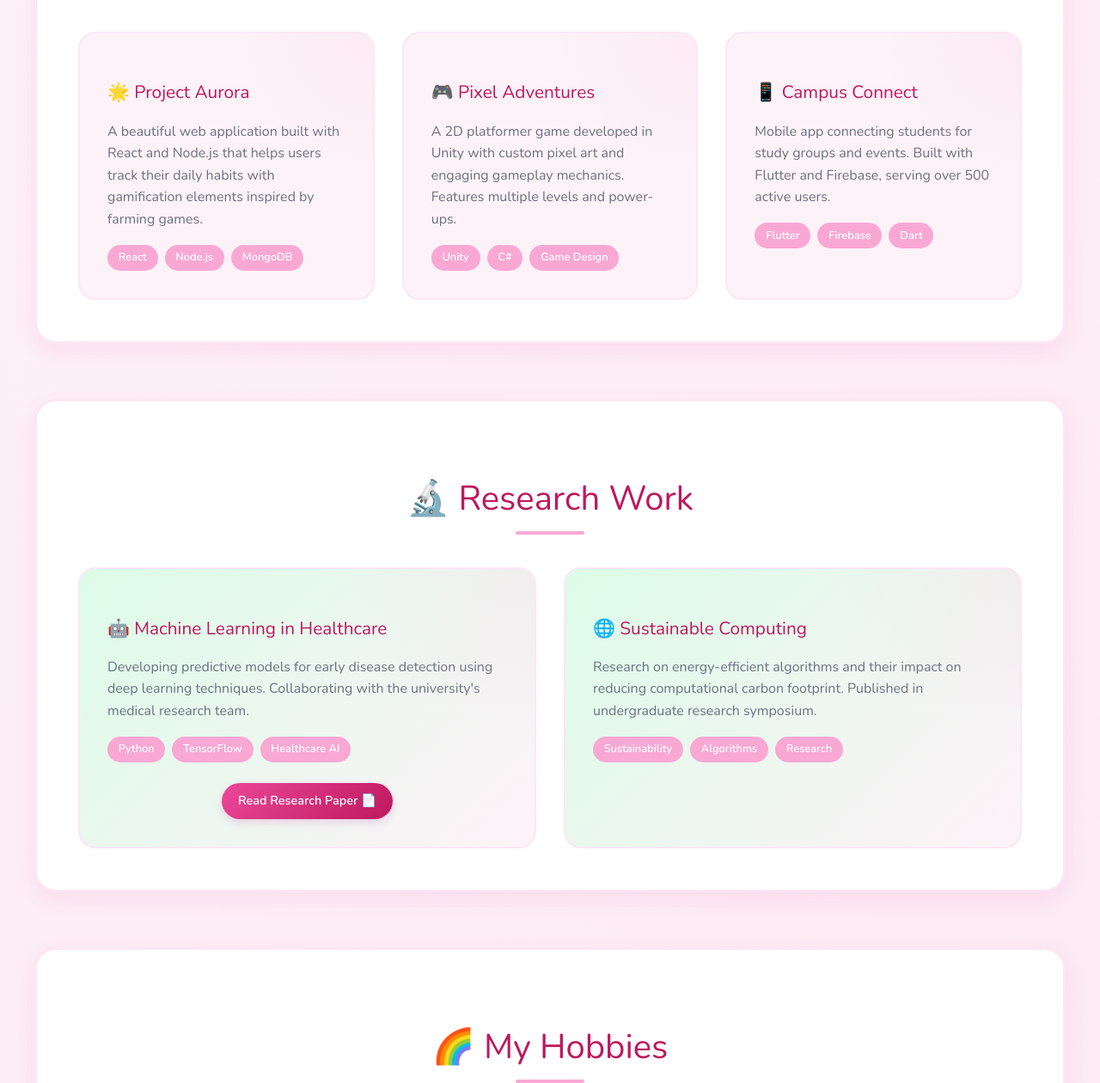
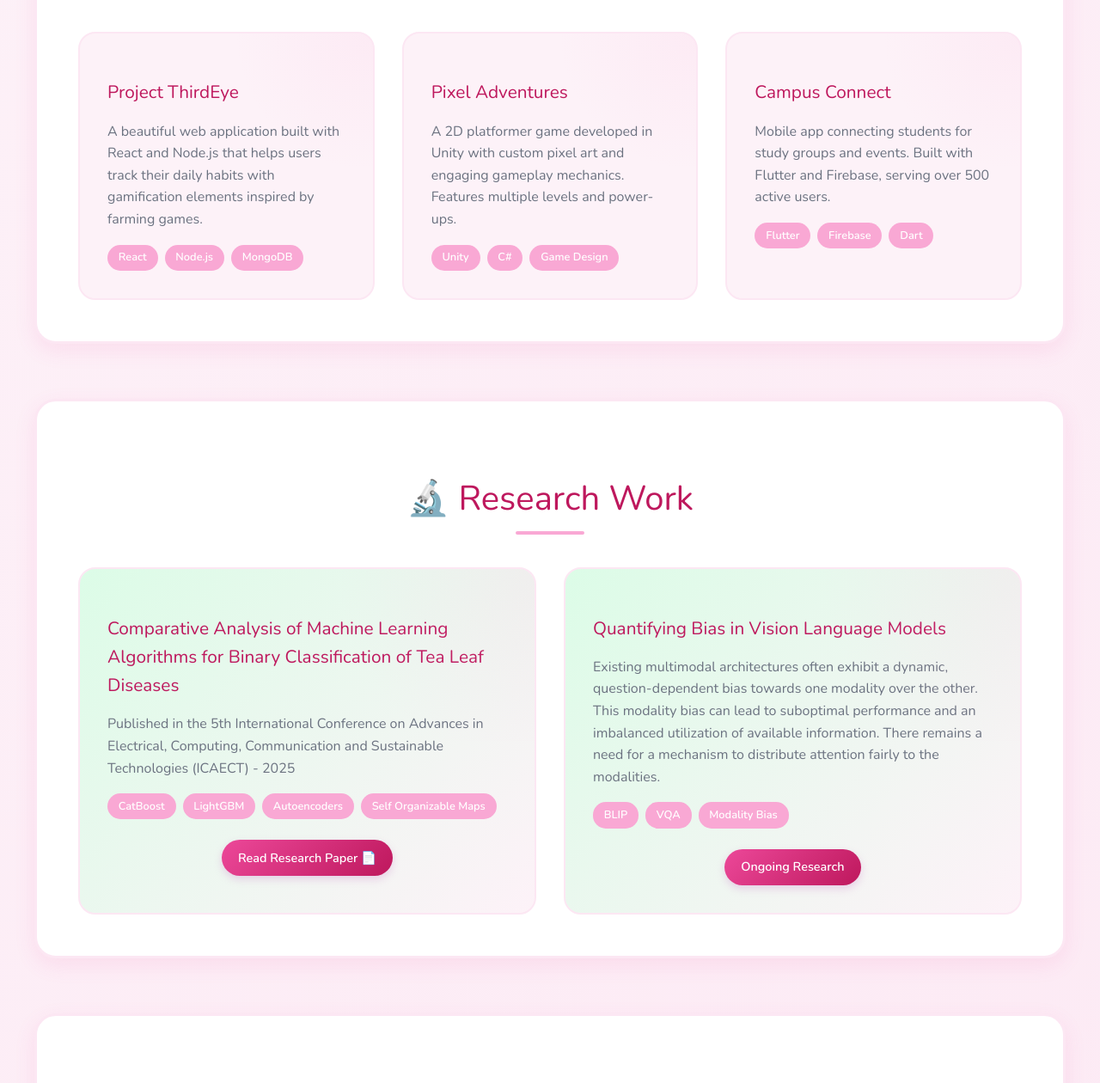
Before and after one commit to NidhiShekhar/Portfolio, a plain HTML site: page index.html in a window 1280 px wide. Shown: the part 762-2022 px from the top of the page at 86% size. Drawn offline with nearby package versions, Linux system fonts and the light colour scheme.

Commit message:
random details

```diff
--- a/index.html
+++ b/index.html
@@ -67,16 +67,16 @@
 		<section class="hero" id="about">
 			<div class="large-junimo"><img src="pinkju.png" alt="Junimo"></div>
 			<h1>Hello, I'm Nidhi !</h1>
-			<p>Computer Science undergraduate passionate about creating beautiful, functional solutions. Welcome to my little corner of the digital world!</p>
+			<p>Computer Science undergraduate passionate about creating functional solutions for real world problems. Welcome to my little corner of the digital world :)</p>
 			<a href="#projects" class="cta-button">Explore My Work ✨</a>
 		</section>
 
 		<!-- Projects section -->
 		<section class="section" id="projects">
-			<h2 class="section-title">🚀 My Projects</h2>
+			<h2 class="section-title">My Projects</h2>
 			<div class="cards-grid">
 				<div class="card">
-					<h3>🌟 Project Aurora</h3>
+					<h3>Project ThirdEye</h3>
 					<p>A beautiful web application built with React and Node.js that helps users track their daily habits with gamification elements inspired by farming games.</p>
 					<div class="card-tags">
 						<span class="tag">React</span>
@@ -85,7 +85,7 @@
 					</div>
 				</div>
 				<div class="card">
-					<h3>🎮 Pixel Adventures</h3>
+					<h3>Pixel Adventures</h3>
 					<p>A 2D platformer game developed in Unity with custom pixel art and engaging gameplay mechanics. Features multiple levels and power-ups.</p>
 					<div class="card-tags">
 						<span class="tag">Unity</span>
@@ -94,7 +94,7 @@
 					</div>
 				</div>
 				<div class="card">
-					<h3>📱 Campus Connect</h3>
+					<h3>Campus Connect</h3>
 					<p>Mobile app connecting students for study groups and events. Built with Flutter and Firebase, serving over 500 active users.</p>
 					<div class="card-tags">
 						<span class="tag">Flutter</span>
@@ -110,24 +110,28 @@
 			<h2 class="section-title">🔬 Research Work</h2>
 			<div class="cards-grid">
 				<div class="card research-card">
-					<h3>🤖 Machine Learning in Healthcare</h3>
-					<p>Developing predictive models for early disease detection using deep learning techniques. Collaborating with the university's medical research team.</p>
+					<h3>Comparative Analysis of Machine Learning Algorithms for Binary Classification of Tea Leaf Diseases</h3>
+					<p>Published in the 5th International Conference on Advances in Electrical, Computing, Communication and Sustainable Technologies (ICAECT) - 2025</p>
 					<div class="card-tags">
-						<span class="tag">Python</span>
-						<span class="tag">TensorFlow</span>
-						<span class="tag">Healthcare AI</span>
+						<span class="tag">CatBoost</span>
+						<span class="tag">LightGBM</span>
+						<span class="tag">Autoencoders</span>
+						<span class="tag">Self Organizable Maps</span>
 					</div>
 					<div class="paper-button-container">
 						<a href="https://ieeexplore.ieee.org/document/10958988" class="paper-button">Read Research Paper 📄</a>
 					</div>
 				</div>
 				<div class="card research-card">
-					<h3>🌐 Sustainable Computing</h3>
-					<p>Research on energy-efficient algorithms and their impact on reducing computational carbon footprint. Published in undergraduate research symposium.</p>
+					<h3>Quantifying Bias in Vision Language Models</h3>
+					<p>Existing multimodal architectures often exhibit a dynamic, question-dependent bias towards one modality over the other. This modality bias can lead to suboptimal performance and an imbalanced utilization of available information. There remains a need for a mechanism to distribute attention fairly to the modalities.</p>
 					<div class="card-tags">
-						<span class="tag">Sustainability</span>
-						<span class="tag">Algorithms</span>
-						<span class="tag">Research</span>
+						<span class="tag">BLIP</span>
+						<span class="tag">VQA</span>
+						<span class="tag">Modality Bias</span>
+					</div>
+					<div class="paper-button-container">
+						<a class="paper-button">Ongoing Research</a>
 					</div>
 				</div>
 			</div>
@@ -198,7 +202,7 @@
 
 <!-- Footer -->
 <footer>
-	<p>Made with 💖 by Nidhi | Inspired by my favourite farm sim - Stardew Valley !</p>
+	<p>Inspired by my favourite farm simulation - Stardew Valley !</p>
 </footer>
 
 <!-- Custom JavaScript -->
--- a/styles.css
+++ b/styles.css
@@ -11,6 +11,7 @@
 	--green-medium: #86efac;
 	--brown-soft: #fed7aa;
 	--brown-medium: #fdba74;
+	--purple-dark: #7c3aed;
 
 	/* Text colors */
 	--text-primary: #4a5568;
@@ -454,7 +455,7 @@ main {
 
 /* Ensure proper dark mode styling */
 .dark-mode .paper-button {
-	background: linear-gradient(135deg, var(--pink-dark) 0%, var(--purple-dark) 100%);
+	background: linear-gradient(135deg, var(--pink-medium) 0%, var(--purple-dark) 100%);
 	color: white;
 }
 /* =====================================
```
